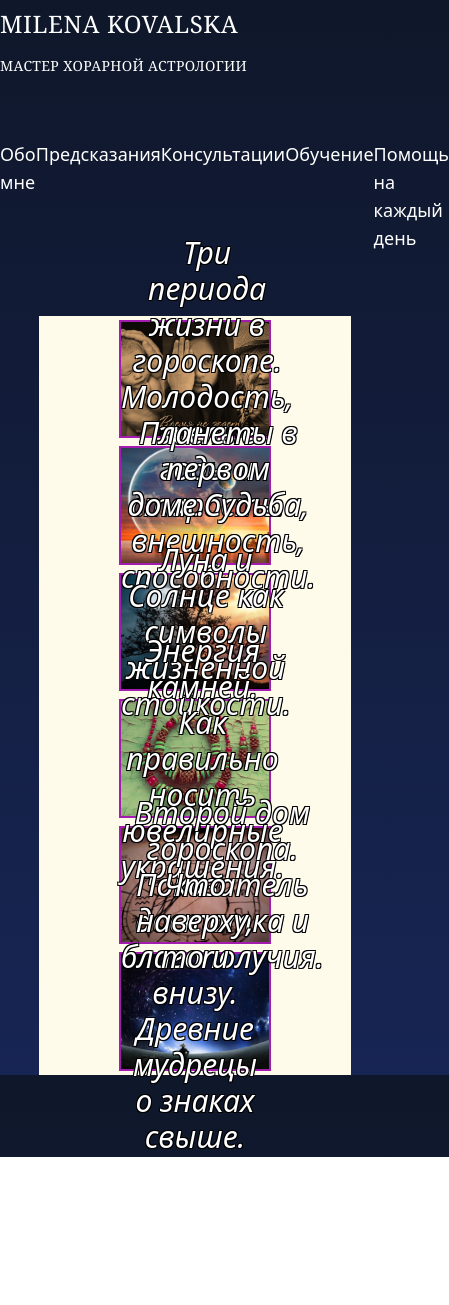
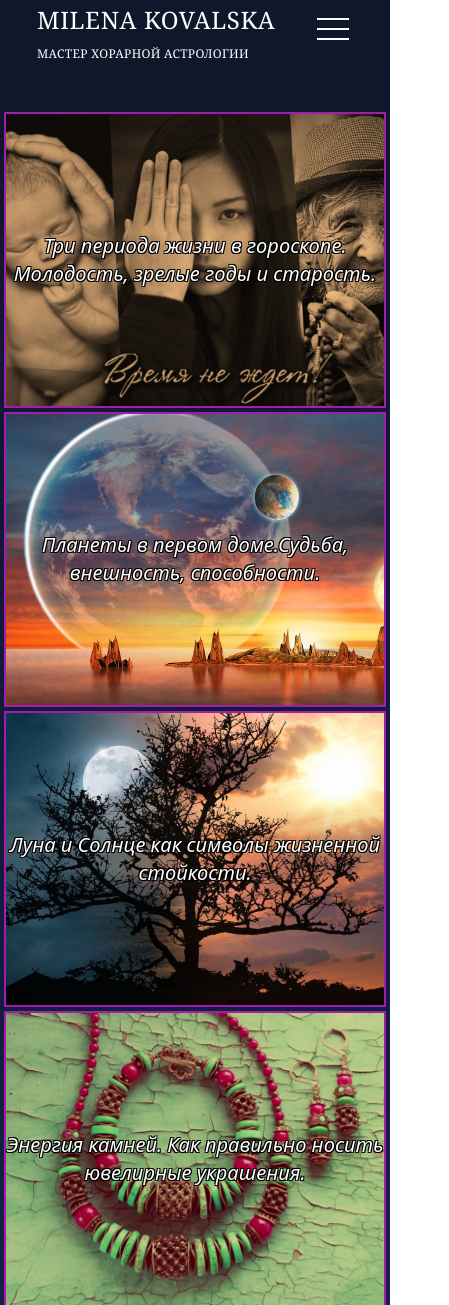
Before and after one commit to Olvovchenko/astrology, a website: page index.html in a window 390 px wide. Shown: the top 1305 px of the page, 449 px wide, since content can reach past the window. Before the commit the page ends 1157 px from the top, so only its background shows below. Drawn offline with nearby package versions, Linux system fonts and the light colour scheme.

Commit message:
third change

```diff
--- a/index.html
+++ b/index.html
@@ -5,19 +5,35 @@
     <meta name="viewport" content="width=device-width, initial-scale=1.0" />
     <title>Milena Astrology</title>
     <link rel="stylesheet" href="css/style.css" />
+    <script src="//unpkg.com/alpinejs" defer></script>
   </head>
   <body class="bg-gradient-to-b from-slate-900 to-blue-950">
     <header
-      class="my-2 lg:my-12 w-full flex flex-col items-start lg:items-center space-y-4"
+      class="mx-auto flex flex-row justify-around items-center w-11/12 lg:w-full"
     >
-      <h1 class="font-serif text-2xl lg:text-4xl tracking-wide text-white">
-        MILENA KOVALSKA
-      </h1>
-      <h2 class="font-serif text-sm lg:text-lg tracking-wide text-white">
-        МАСТЕР ХОРАРНОЙ АСТРОЛОГИИ
-      </h2>
+      <div
+        class="lg:my-12 lg:w-full flex flex-col lg:items-center space-y-2 lg:space-y-4"
+      >
+        <h1
+          class="font-serif text-2xl my-1 lg:my-3 lg:text-4xl tracking-wide text-white"
+        >
+          MILENA KOVALSKA
+        </h1>
+        <p
+          class="font-serif text-xs leading-3 my-1 lg:text-lg tracking-wide text-white"
+        >
+          МАСТЕР ХОРАРНОЙ АСТРОЛОГИИ
+        </p>
+      </div>
+      <div class="space-y-2 w-9 h-6 text-center lg:hidden">
+        <span class="block w-8 h-0.5 bg-white"></span>
+        <span class="block w-8 h-0.5 bg-white"></span>
+        <span class="block w-8 h-0.5 bg-white"></span>
+      </div>
     </header>
-    <nav class="my-16 w-full flex flex-row justify-around text-lg text-white">
+    <nav
+      class="hidden w-full lg:flex lg:flex-row lg:justify-around text-lg text-white"
+    >
       <a href="">Обо мне</a>
       <a href="">Предсказания</a>
       <a href="">Консультации</a>
@@ -25,18 +41,17 @@
       <a href="">Помощь на каждый день</a>
     </nav>
     <div
-      class="w-4/5 bg-amber-50 flex flex-row flex-wrap justify-center mx-auto"
+      class="w-full lg:w-4/5 mt-12 bg-gradient-to-b from-slate-900 to-blue-950 lg:bg-amber-50 flex flex-row flex-wrap justify-center mx-auto"
     >
       <div
-        class="relative m-1 border-2 border-fuchsia-700"
-        style="width: 48.8%"
+        class="w-full lg:w-24/50 relative lg:m-1 mt-1 mb-0.5 mx-1 border-2 border-fuchsia-700"
       >
         <img src="vozrastbr.png" class="z-0" />
         <div
           class="flex flex-col justify-center absolute top-0 left-0 h-full z-10"
         >
           <h3
-            class="text-center text-3xl italic text-white"
+            class="text-center text-xl lg:text-3xl italic text-white"
             style="
               text-shadow: -1px -1px 0 #000, 1px -1px 0 #000, -1px 1px 0 #000,
                 1px 1px 0 #000;
@@ -48,14 +63,13 @@
       </div>
 
       <div
-        class="relative m-1 border-2 border-fuchsia-700"
-        style="width: 48.8%"
+        class="w-full lg:w-24/50 relative lg:m-1 mt-0.5 mb-0.5 mx-1 border-2 border-fuchsia-700"
       >
         <img src="planety.png" class="z-0" />
         <div
           class="flex flex-col justify-center absolute top-0 left-0 h-full z-10"
         >
-          <div class="text-3xl italic text-white">
+          <div class="text-xl lg:text-3xl italic text-white">
             <h3
               class="text-center"
               style="
@@ -69,14 +83,13 @@
         </div>
       </div>
       <div
-        class="relative m-1 border-2 border-fuchsia-700"
-        style="width: 48.8%"
+        class="w-full lg:w-24/50 relative lg:m-1 mt-0.5 mb-0.5 mx-1 border-2 border-fuchsia-700"
       >
         <img src="lunasan.png" class="z-0" />
         <div
           class="flex flex-col justify-center absolute top-0 left-0 h-full z-10"
         >
-          <div class="text-3xl italic text-white">
+          <div class="text-xl lg:text-3xl italic text-white">
             <h3
               class="text-center"
               style="
@@ -90,14 +103,13 @@
         </div>
       </div>
       <div
-        class="relative m-1 border-2 border-fuchsia-700"
-        style="width: 48.8%"
+        class="w-full lg:w-24/50 relative lg:m-1 mt-0.5 mb-0.5 mx-1 border-2 border-fuchsia-700"
       >
         <img src="kameshki.png" class="z-0" />
         <div
           class="flex flex-col justify-center absolute top-0 left-0 h-full z-10"
         >
-          <div class="text-3xl italic text-white">
+          <div class="text-xl lg:text-3xl italic text-white">
             <h3
               class="text-center"
               style="
@@ -111,15 +123,14 @@
         </div>
       </div>
       <div
-        class="relative m-1 border-2 border-fuchsia-700"
-        style="width: 48.8%"
+        class="w-full lg:w-24/50 relative lg:m-1 mt-0.5 mb-0.5 mx-1 border-2 border-fuchsia-700"
       >
         <img src="nat.jpg" class="z-0" />
         <div
           class="flex flex-col justify-center absolute top-0 left-0 h-full z-10"
         >
           <h3
-            class="text-center text-3xl italic text-white"
+            class="text-center text-xl lg:text-3xl italic text-white"
             style="
               text-shadow: -1px -1px 0 #000, 1px -1px 0 #000, -1px 1px 0 #000,
                 1px 1px 0 #000;
@@ -130,14 +141,13 @@
         </div>
       </div>
       <div
-        class="relative m-1 border-2 border-fuchsia-700"
-        style="width: 48.8%"
+        class="w-full lg:w-24/50 relative lg:m-1 mt-0.5 mb-0.5 mx-1 border-2 border-fuchsia-700"
       >
         <img src="znaki.png" class="z-0" />
         <div
           class="flex flex-col justify-center absolute top-0 left-0 h-full z-10"
         >
-          <div class="text-3xl italic text-white">
+          <div class="text-xl lg:text-3xl italic text-white">
             <h3
               class="text-center"
               style="
--- a/tailwind.config.js
+++ b/tailwind.config.js
@@ -3,7 +3,12 @@ module.exports = {
   content: ["./**/*.html"],
 
   theme: {
-    extend: {},
+    extend: {
+      spacing: {
+        "24/50": "48.8%",
+      },
+    },
   },
+
   plugins: [],
 };
```
Also changed, not shown: css/style.css.
